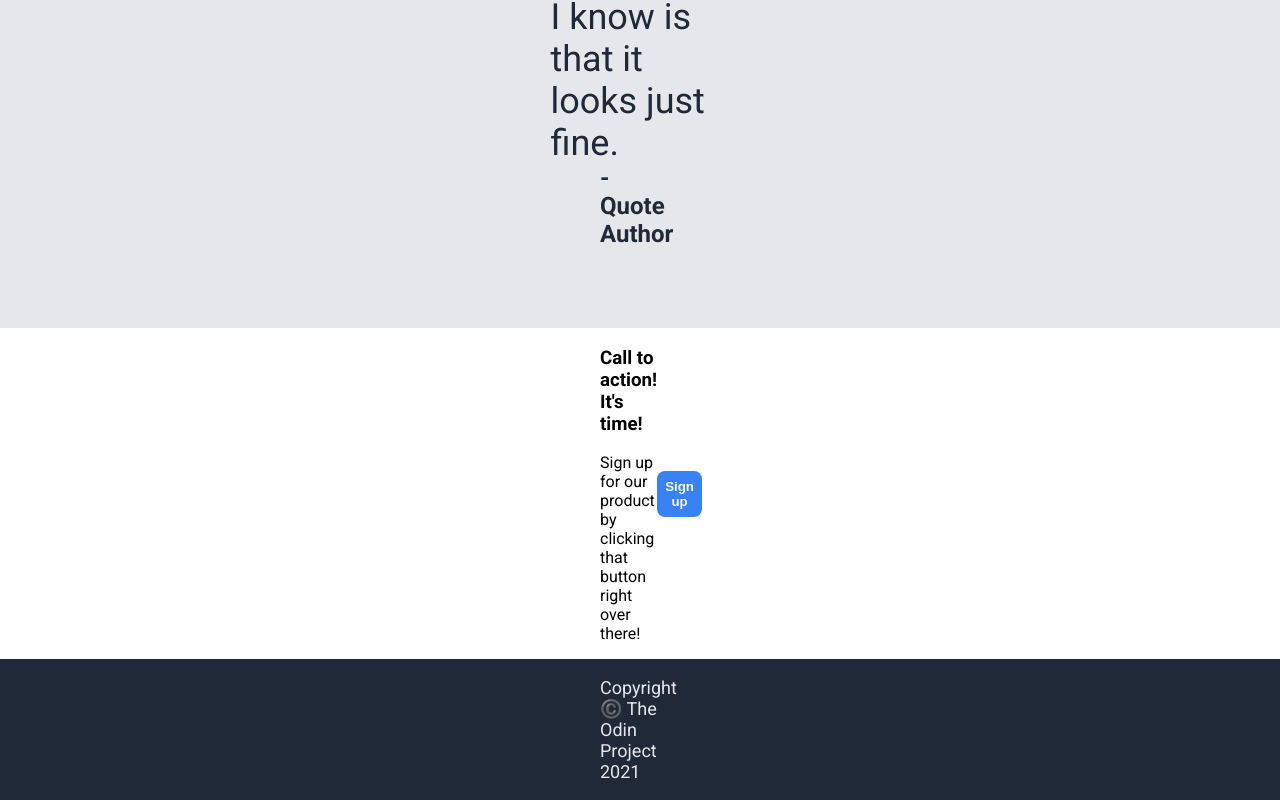
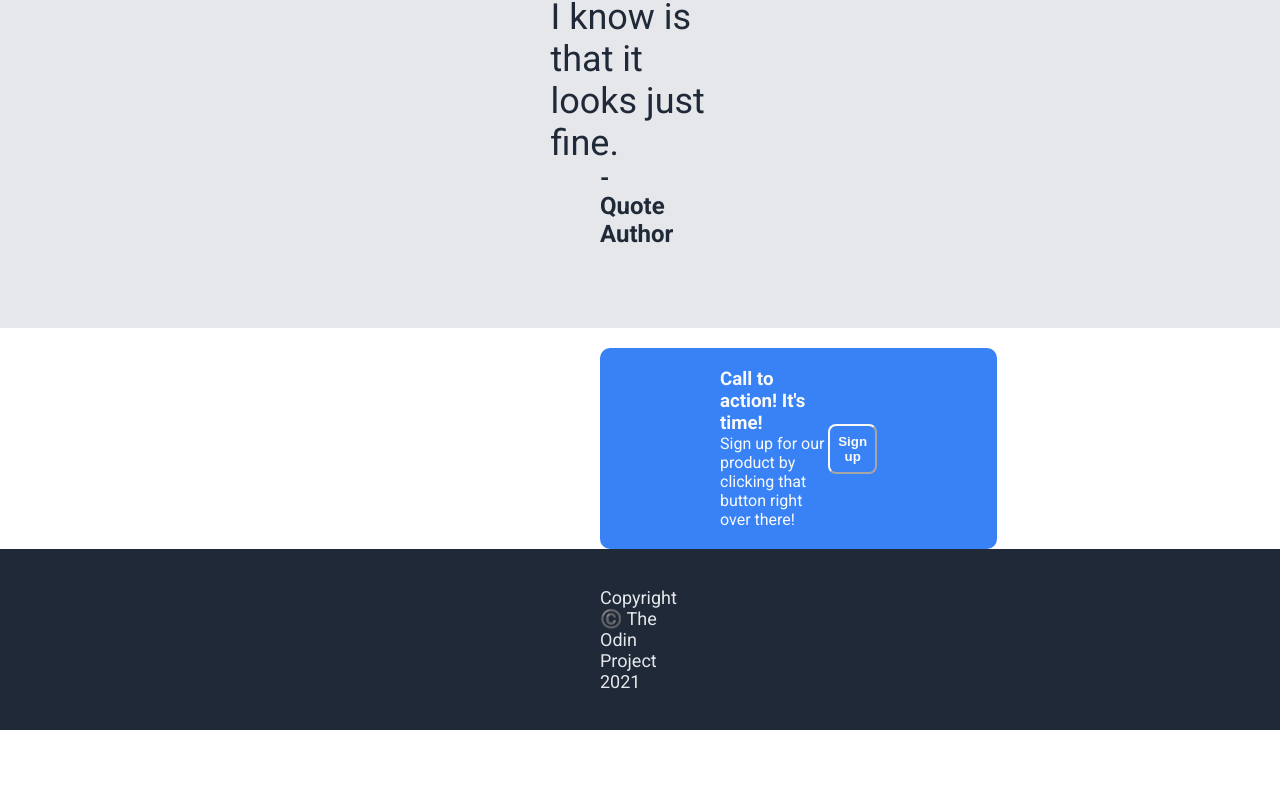
Before and after one commit to PomidorOgurets/first-landing-page-again, a plain HTML site: page index.html in a window 1280 px wide. Shown: the part 1580-2380 px from the top of the page. After the commit the page ends 2310 px from the top, so only its background shows below. Drawn offline with Linux system fonts and the light colour scheme.

Commit message:
feat: landing complete

```diff
--- a/index.html
+++ b/index.html
@@ -22,7 +22,7 @@
             <div class="some-content">
                 <h1>This website is awesome</h1>
                 <p>This website has some subtext that goes here under the main title. It's a smaller font and the color is lower contrast</p>
-                <button>Sign up</button>
+                <button class="button-1">Sign up</button>
             </div>
             <img src="images/dollars.jpg" width="600px" height="300px" alt="Here must be some img">
         </div>
@@ -53,11 +53,13 @@
             <p class="author">- Quote Author</p>
         </div>
         <div class="sign-up">
-            <div class="motivation-text">
-                <h3>Call to action! It's time!</h3>
-                <p>Sign up for our product by clicking that button right over there!</p>
+            <div class="advert">
+                <div class="motivation-text">
+                    <h3>Call to action! It's time!</h3>
+                    <p>Sign up for our product by clicking that button right over there!</p>
+                </div>
+                <button class="button-2">Sign up</button>
             </div>
-            <button>Sign up</button>
         </div>
     </div>
 
--- a/style.css
+++ b/style.css
@@ -131,18 +131,64 @@ a {
     align-self: flex-end;
 }
 
-button {
+.sign-up {
+    padding-top: 20px;
+    padding-bottom: 0px;
+}
+
+.advert {
+    border-radius: 10px;
+    color: #F9FAF8 ;
+    padding: 20px 120px;
+    background-color: #3882F6;
+    flex: 1;
+    display: flex;
+    align-items: center;
+    justify-content: space-between;
+}
+
+.motivation-text {
+    display: flex;
+    flex-direction: column;
+}
+
+.motivation-text h3,
+.motivation-text p {
+    margin: 0;
+}
+
+
+
+.button-1 {
     background-color: #3882F6;
     color: #F9FAF8;
     font-weight: bold;
     padding: 8px;
     border-radius: 8px;
     width: 100px;
-    border: none;
+    border-width: 0px;
+}
+
+.button-2 {
+    background-color: #3882F6;
+    color: #F9FAF8;
+    font-weight: bold;
+    padding: 8px;
+    border-radius: 8px;
+    border-color: #F9FAF8;
+    width: 100px;
+    border-width: 2px;
+}
+
+.motivation-text .whites {
+    border-color: white;
+    border-style: solid;
+    border-width: 2px;
 }
 
 .footer {
     display: flex;
     justify-content: center;
     align-items: center;
+    padding: 20px 600px;
 }
```
